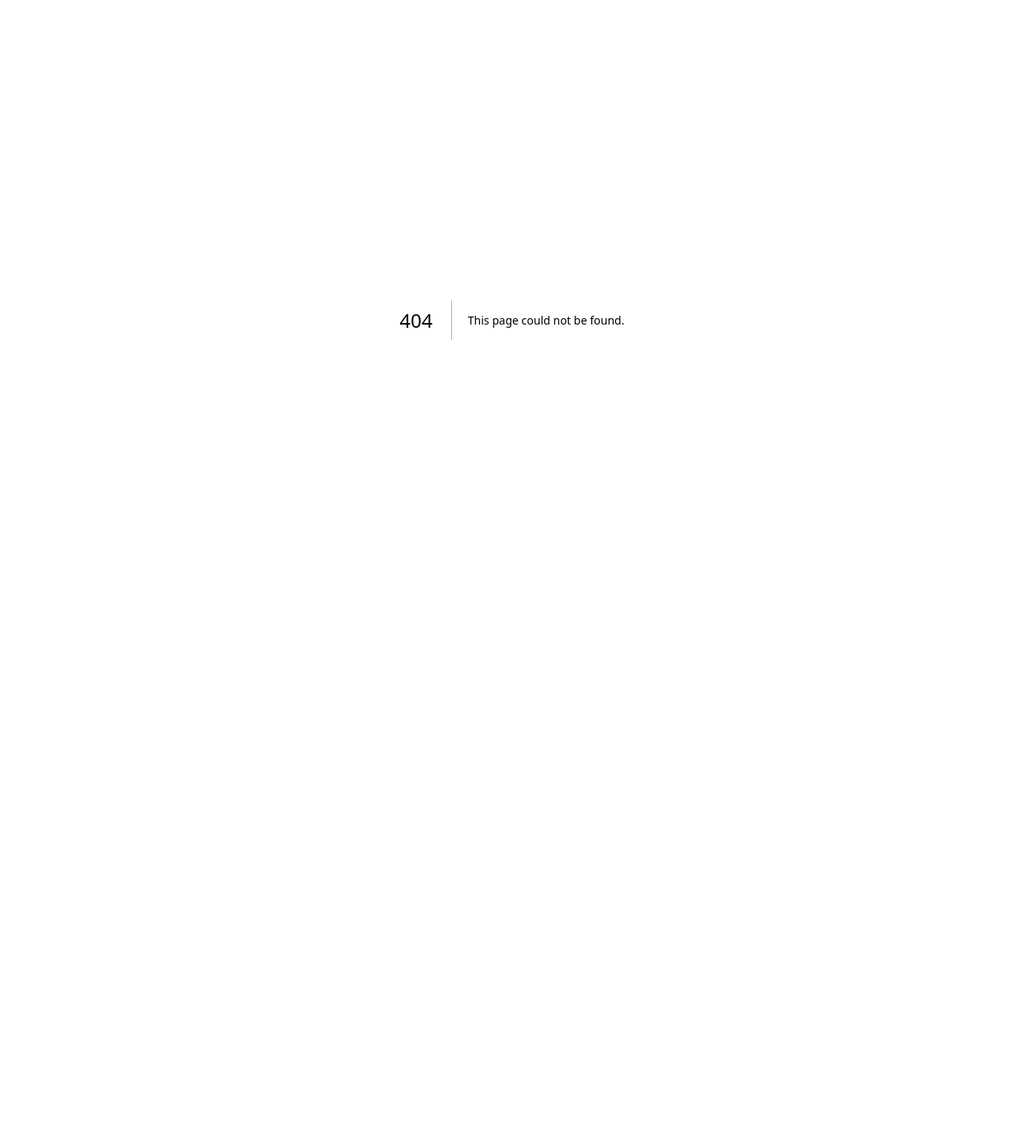
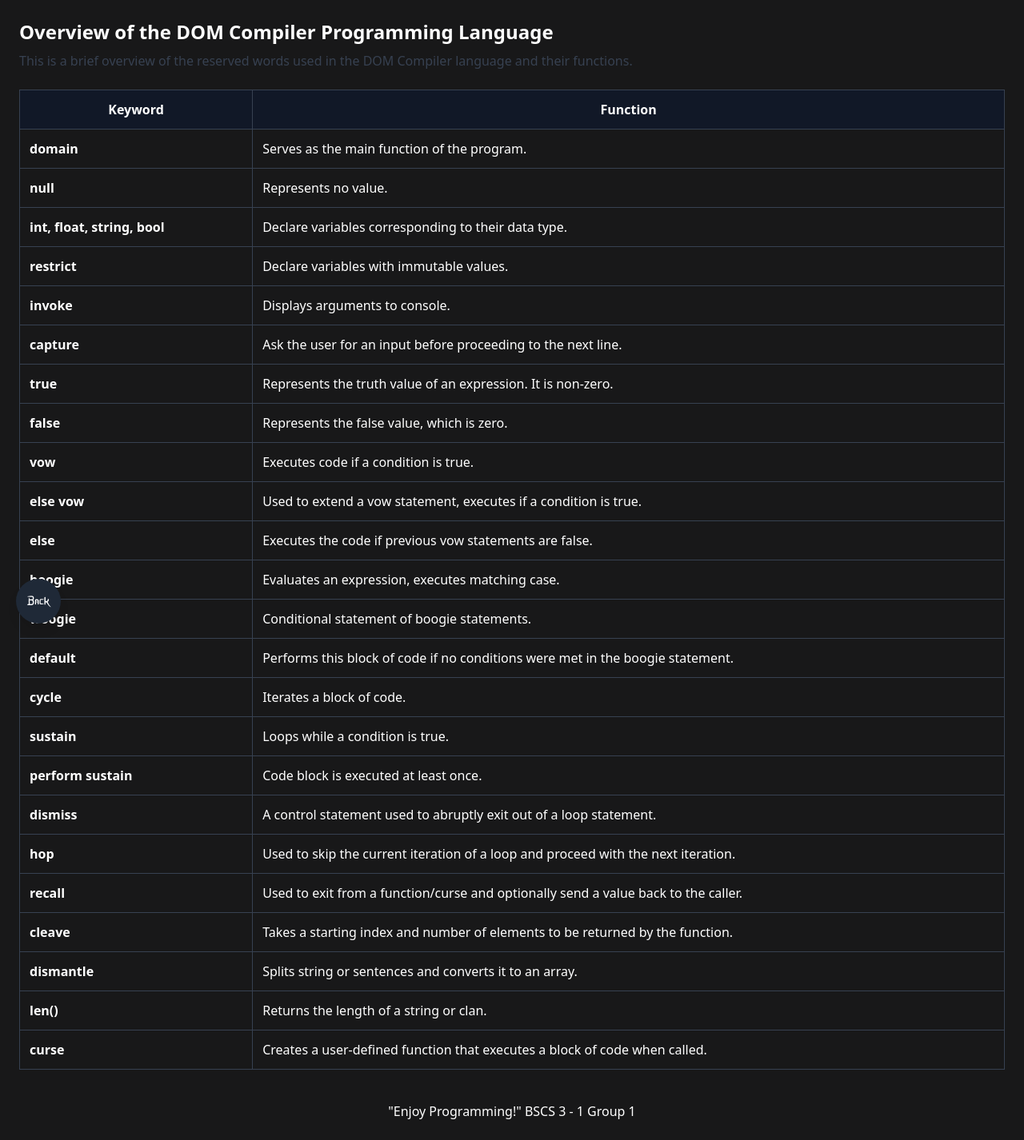
Before and after one commit to IEMDomain04/DOM-IDE, a Next.js app: page /components/overview in a window 1280 px wide. Before the commit this address had no page. Shown: the whole page at 80% size. Before the commit the page ends 800 px from the top, so only its background shows below. Built offline with nearby package versions, Linux system fonts and the light colour scheme.

Commit message:
Added: Keywords Overview; It is comment out

```diff
--- a/src/app/components/Topnav.tsx
+++ b/src/app/components/Topnav.tsx
@@ -96,9 +96,13 @@ export default function Topnav({ onRunClick, onTokenizerClick, onSyntaxClick, on
   return (
     <div className='fixed top-0 w-full z-50 border-b-2 border-dark-background'>
       <div className={`flex justify-between px-10 py-3 ${isDarkMode ? 'bg-dark-foreground' : 'bg-light-foreground'}`}>
+
         <div className="flex gap-x-2 items-center">
+
           <Image src="/dom-icon.svg" width={20} height={20} alt="Dom icon" />
+
           <h1 className='text-xl font-jujutsu pr-5'>DOM COMPILER</h1>
+
           {functionButtons.map((functionButton, index) => (
             <div key={index} className="flex items-center w-auto gap-x-2 px-3 py-1 rounded cursor-pointer duration-100 hover:bg-purple-500/50 hover:scale-110 active:bg-violet-950"
               onClick={functionButton.onClick}>
--- /dev/null
+++ b/src/app/components/overview/page.tsx
@@ -0,0 +1,80 @@
+"use client";
+
+import React from "react";
+import { useRouter } from "next/navigation";
+
+interface Keyword {
+  name: string;
+  description: string;
+}
+
+const keywords: Keyword[] = [
+  { name: "domain", description: "Serves as the main function of the program." },
+  { name: "null", description: "Represents no value." },
+  { name: "int, float, string, bool", description: "Declare variables corresponding to their data type." },
+  { name: "restrict", description: "Declare variables with immutable values." },
+  { name: "invoke", description: "Displays arguments to console." },
+  { name: "capture", description: "Ask the user for an input before proceeding to the next line." },
+  { name: "true", description: "Represents the truth value of an expression. It is non-zero." },
+  { name: "false", description: "Represents the false value, which is zero." },
+  { name: "vow", description: "Executes code if a condition is true." },
+  { name: "else vow", description: "Used to extend a vow statement, executes if a condition is true." },
+  { name: "else", description: "Executes the code if previous vow statements are false." },
+  { name: "boogie", description: "Evaluates an expression, executes matching case." },
+  { name: "woogie", description: "Conditional statement of boogie statements." },
+  { name: "default", description: "Performs this block of code if no conditions were met in the boogie statement." },
+  { name: "cycle", description: "Iterates a block of code." },
+  { name: "sustain", description: "Loops while a condition is true." },
+  { name: "perform sustain", description: "Code block is executed at least once." },
+  { name: "dismiss", description: "A control statement used to abruptly exit out of a loop statement." },
+  { name: "hop", description: "Used to skip the current iteration of a loop and proceed with the next iteration." },
+  { name: "recall", description: "Used to exit from a function/curse and optionally send a value back to the caller." },
+  { name: "cleave", description: "Takes a starting index and number of elements to be returned by the function." },
+  { name: "dismantle", description: "Splits string or sentences and converts it to an array." },
+  { name: "len()", description: "Returns the length of a string or clan." },
+  { name: "curse", description: "Creates a user-defined function that executes a block of code when called." },
+];
+
+const Overview: React.FC = () => {
+  const router = useRouter();
+
+  return (
+    <div className="p-6 font-sans bg-dark-background">
+      {/* Floating Button */}
+      <button
+        onClick={() => router.push("/.")}
+        className="fixed bottom-5 left-5 w-14 h-14 bg-gray-800 text-white rounded-full shadow-lg flex items-center justify-center transition-all duration-300 hover:bg-gray-700 hover:scale-110 active:bg-red-500"
+      >
+        <h1 className="font-jujutsu">Back</h1>
+      </button>
+
+      {/* Title */}
+      <h1 className="text-2xl font-bold">Overview of the DOM Compiler Programming Language</h1>
+      <p className="mt-2 text-gray-700">
+        This is a brief overview of the reserved words used in the DOM Compiler language and their functions.
+      </p>
+
+      {/* Keyword Table */}
+      <table className="w-full mt-6 border-collapse border border-gray-500">
+        <thead>
+          <tr className="bg-gray-900 text-white">
+            <th className="p-3 border border-gray-700">Keyword</th>
+            <th className="p-3 border border-gray-700">Function</th>
+          </tr>
+        </thead>
+        <tbody>
+          {keywords.map((keyword, index) => (
+            <tr key={index} className="border border-gray-500">
+              <td className="p-3 font-semibold border border-gray-700">{keyword.name}</td>
+              <td className="p-3 border border-gray-700">{keyword.description}</td>
+            </tr>
+          ))}
+        </tbody>
+      </table>
+
+      <h1 className="mt-10 text-center">"Enjoy Programming!" BSCS 3 - 1 Group 1</h1>
+    </div>
+  );
+};
+
+export default Overview;
--- a/src/app/globals.css
+++ b/src/app/globals.css
@@ -22,7 +22,6 @@ body {
   color: white;
   font-family: Arial, Helvetica, sans-serif;
   overflow-x: hidden;
-  overflow-y: hidden;
 }
 /* Custom scrollbar styling */
 ::-webkit-scrollbar {
--- a/src/app/page.tsx
+++ b/src/app/page.tsx
@@ -4,6 +4,7 @@ import React, { useState, useRef } from "react";
 import Image from "next/image";
 import Topnav from "./components/Topnav";
 import CodeEditor from "./components/CodeEditor";
+import { useRouter } from "next/navigation";
 import { handleTokenizerClick } from "./lexical/lexical";
 import { handleSyntaxClick } from "./syntax/syntax";
 import { handleSemanticClick } from "./semantic/semantic";
@@ -26,6 +27,7 @@ curse domain(){
   invoke("Hello, World!");
 }`);
   const codeEditorRef = useRef<monaco.editor.IStandaloneCodeEditor | null>(null);
+  const router = useRouter();
 
   const toggleDarkMode = () => {
     setIsDarkMode(!isDarkMode);
@@ -84,7 +86,7 @@ curse domain(){
 
   return (
     <section className={`flex w-screen h-screen ${isDarkMode ? 'dark' : ''}`} style={{ backgroundImage: `url(${isDarkMode ? '/bg-dark.png' : '/bg-light.png'})`, backgroundSize: 'cover', backgroundRepeat: 'no-repeat' }}>
-      <div className="flex flex-col w-full h-screen">
+      <div className="flex flex-col w-full h-screen overflow-y-hidden">
         <div
           ref={divRef}
           className="relative w-auto max-h-[40rem] min-h-[1rem] box-border flex-shrink-0 overflow-hidden responsive-container"
@@ -105,7 +107,7 @@ curse domain(){
 
         </div>
 
-          <Terminal terminalOutput={terminalOutput} isDarkMode={isDarkMode} />
+        <Terminal terminalOutput={terminalOutput} isDarkMode={isDarkMode} />
 
       </div>
 
@@ -134,6 +136,14 @@ curse domain(){
           </button>
         </div>
       )}
+
+      {/* Floating Button */}
+      <button
+        onClick={() => router.push('/components/overview')}
+        className="fixed bottom-5 left-5 w-14 h-14 bg-gray-800 text-white rounded-full shadow-lg flex items-center justify-center hover:bg-slate-800 hover:scale-110 active:bg-red-500 transition duration-300">
+        <h1 className="font-jujutsu">OVERVIEW</h1>
+      </button>
+
     </section>
   );
 }
```
